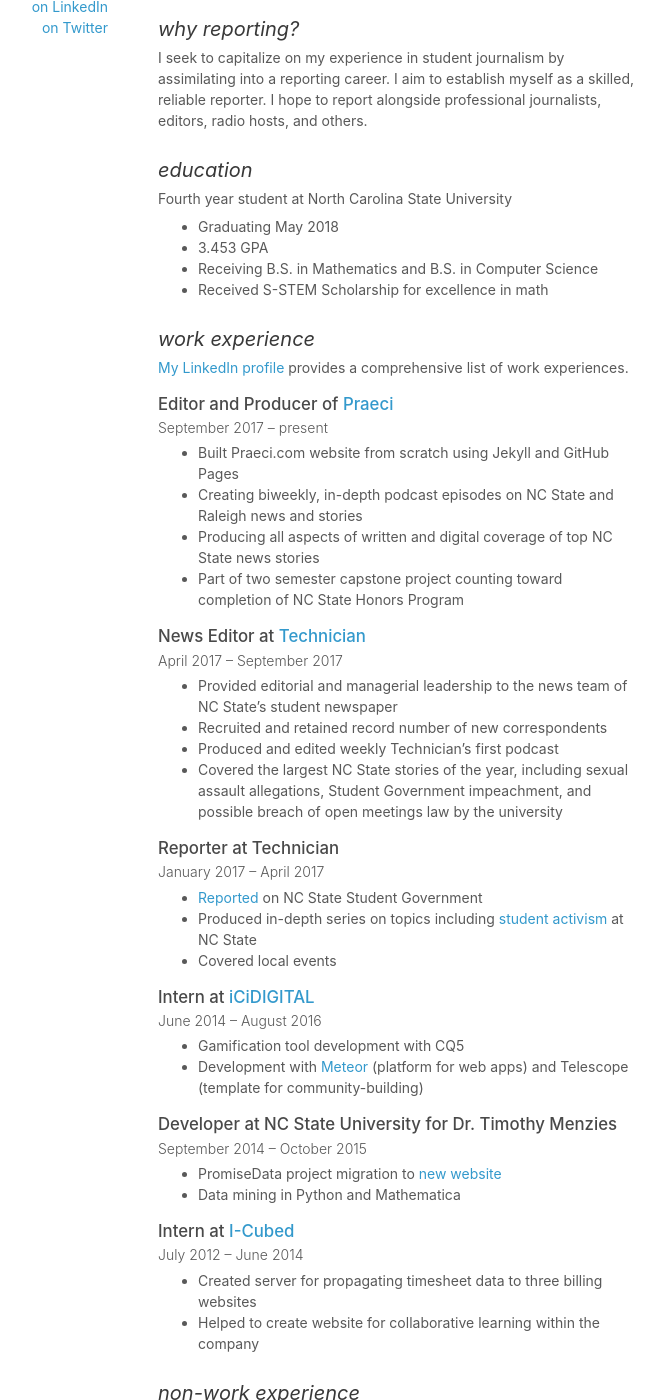
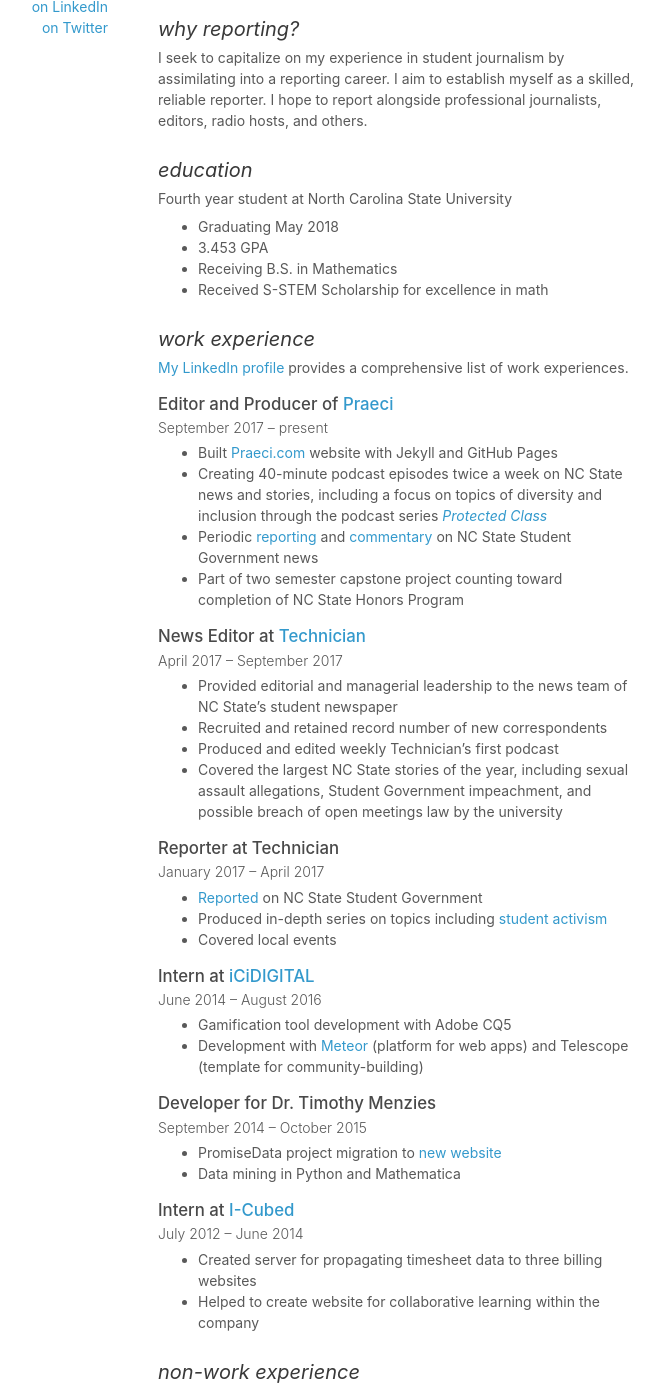
Before and after one commit to CarterPape/CarterPape.github.io, a Jekyll site: the page built from resume.md, in a window 1280 px wide and 1400 px high, scrolled down 302 px. Shown: the whole window, without its empty margins (367-1031 px from the left). Built offline with Jekyll 4.4.1, drawn with Linux system fonts in a browser that asks for light colours.

Commit message:
various resume edits

```diff
--- a/resume.md
+++ b/resume.md
@@ -18,19 +18,19 @@ I seek to capitalize on my experience in student journalism by assimilating into
 Fourth year student at North Carolina State University
 * Graduating May 2018
 * 3.453 GPA
-* Receiving B.S. in Mathematics and B.S. in Computer Science
+* Receiving B.S. in Mathematics
 * Received S-STEM Scholarship for excellence in math
 
 ## work experience
 
-[My LinkedIn profile]({{site.author.linkedin_url}}) provides a comprehensive list of work experiences.
+[My LinkedIn profile][LinkedIn] provides a comprehensive list of work experiences.
 
 ### Editor and Producer of [Praeci][Praeci]
 #### September 2017 – present
 
-* Built Praeci.com website from scratch using Jekyll and GitHub Pages
-* Creating biweekly, in-depth podcast episodes on NC State and Raleigh news and stories
-* Producing all aspects of written and digital coverage of top NC State news stories
+* Built [Praeci.com][Praeci] website with Jekyll and GitHub Pages
+* Creating 40-minute podcast episodes twice a week on NC State news and stories, including a focus on topics of diversity and inclusion through the podcast series [_Protected Class_][Protected Class]
+* Periodic [reporting][impeachment article] and [commentary][Jess commentary] on NC State Student Government news
 * Part of two semester capstone project counting toward completion of NC State Honors Program
 
 ### News Editor at [Technician][Technician]
@@ -45,19 +45,19 @@ Fourth year student at North Carolina State University
 #### January 2017 – April 2017
 
 * [Reported][SG Reporting] on NC State Student Government
-* Produced in-depth series on topics including [student activism][activism series] at NC State
+* Produced in-depth series on topics including [student activism][activism series]
 * Covered local events
 
 ### Intern at [iCiDIGITAL][iCiDIGITAL]
 #### June 2014 – August 2016
 
-* Gamification tool development with CQ5
-* Development with [Meteor](https://www.meteor.com) (platform for web apps) and Telescope (template for community-building)
+* Gamification tool development with Adobe CQ5
+* Development with [Meteor][Meteor] (platform for web apps) and Telescope (template for community-building)
 
-### Developer at NC State University for Dr. Timothy Menzies
+### Developer for Dr. Timothy Menzies
 #### September 2014 – October 2015
 
-* PromiseData project migration to [new website](http://openscience.us)
+* PromiseData project migration to [new website][OpenScience]
 * Data mining in Python and Mathematica
 
 ### Intern at [I-Cubed][I-Cubed acquired]
@@ -85,12 +85,18 @@ Fourth year student at North Carolina State University
 * SATELLITE introduces North Carolina high school students from underserved parts of the state to college opportunities, focused in STEM topics and hosted at NC State. SATELLITE is organized and run by students of NC State, through the Caldwell Fellows Program.
 * Joined the program as a camp counselor in 2017, now working to provide meals for SATELLITE in its 21st year
 
-[Praeci]: {{site.praeci_link}}
+[activism series]: http://www.technicianonline.com/search/?f=html&q=activism+series+carter+pape&d1=2017-02-01&d2=2017-04-01&sd=desc&l=25&t=article%2Ccollection%2Cvideo%2Cyoutube&nsa=eedition
+[Diversity Dialogue]: https://oied.ncsu.edu/divweb/2018/01/25/diversity-dialogue-to-delve-into-issues-on-college-campuses/
+[I-Cubed acquired]: https://www.bizjournals.com/triangle/blog/techflash/2014/06/raleigh-based-i-cubed-is-acquired-by.html
+[iCiDIGITAL]: http://www.icidigital.com
+[impeachment article]: http://praeci.com/news/willis-impeachment-overview
+[Jamie Gilbert]: https://studentmedia.ncsu.edu/web/?q=professional-staff
+[Jess commentary]: http://praeci.com/commentary/breakdown-of-the-candidates
+[LinkedIn]: {{site.author.linkedin_url}}
+[Meteor]: https://www.meteor.com
+[OpenScience]: http://openscience.us
+[Podcasting presentation]: https://twitter.com/ellenmeder/status/967483510935248897
+[Praeci]: {{site.praeci_link}}eedition
+[Protected Class]: http://praeci.com/protected-class/
+[SG Reporting]: http://www.technicianonline.com/search/?f=html&q=student+government+carter+pape&sd=desc&l=25&t=article%2Ccollection%2Cvideo%2Cyoutube&nsa=
 [Technician]: {{site.technician_link}}
-[iCiDIGITAL]: http://www.icidigital.com
-[SG Reporting]: http://www.technicianonline.com/search/?f=html&q=student+government+carter+pape&sd=desc&l=25&t=article%2Ccollection%2Cvideo%2Cyoutube&nsa=eedition
-[activism series]: http://www.technicianonline.com/search/?f=html&q=activism+series+carter+pape&d1=2017-02-01&d2=2017-04-01&sd=desc&l=25&t=article%2Ccollection%2Cvideo%2Cyoutube&nsa=eedition
-[I-Cubed acquired]: https://www.bizjournals.com/triangle/blog/techflash/2014/06/raleigh-based-i-cubed-is-acquired-by.html
-[Diversity Dialogue]: https://oied.ncsu.edu/divweb/2018/01/25/diversity-dialogue-to-delve-into-issues-on-college-campuses/
-[Jamie Gilbert]: https://studentmedia.ncsu.edu/web/?q=professional-staff
-[Podcasting presentation]: https://twitter.com/ellenmeder/status/967483510935248897
```
